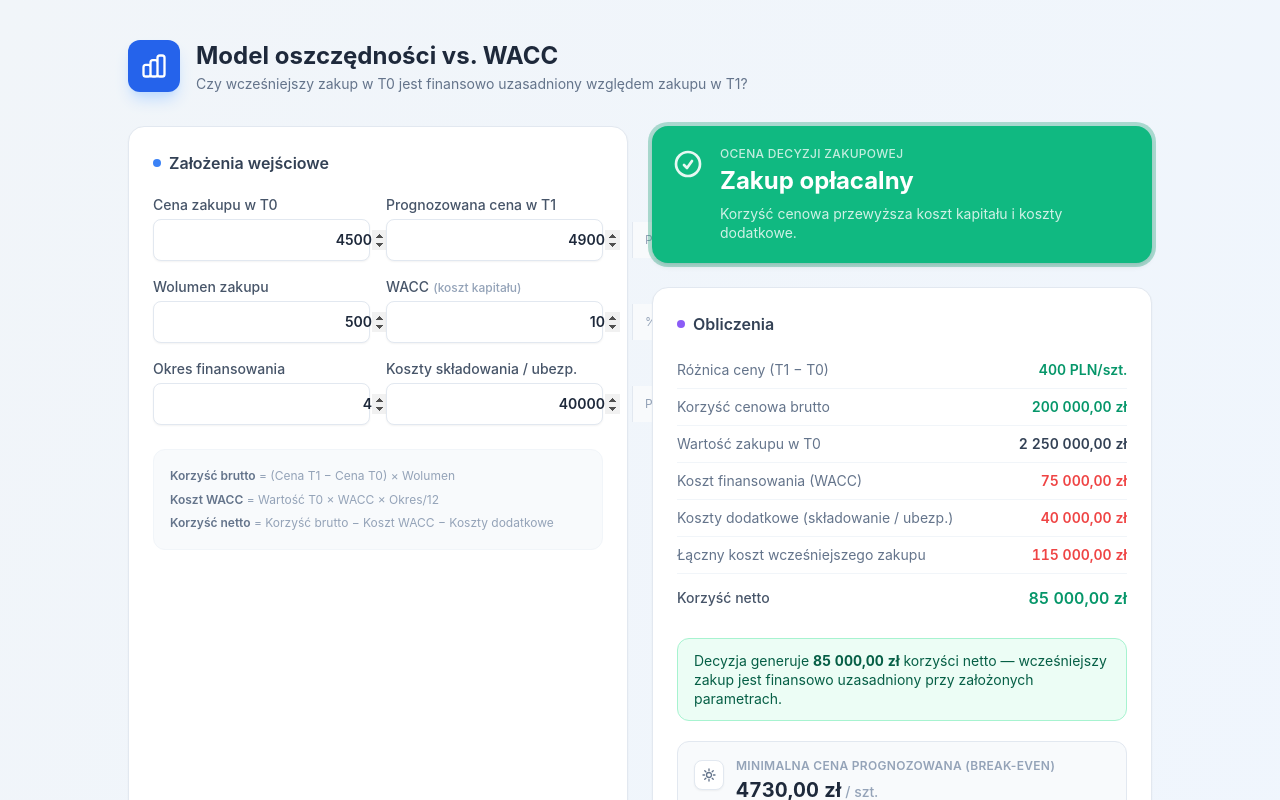
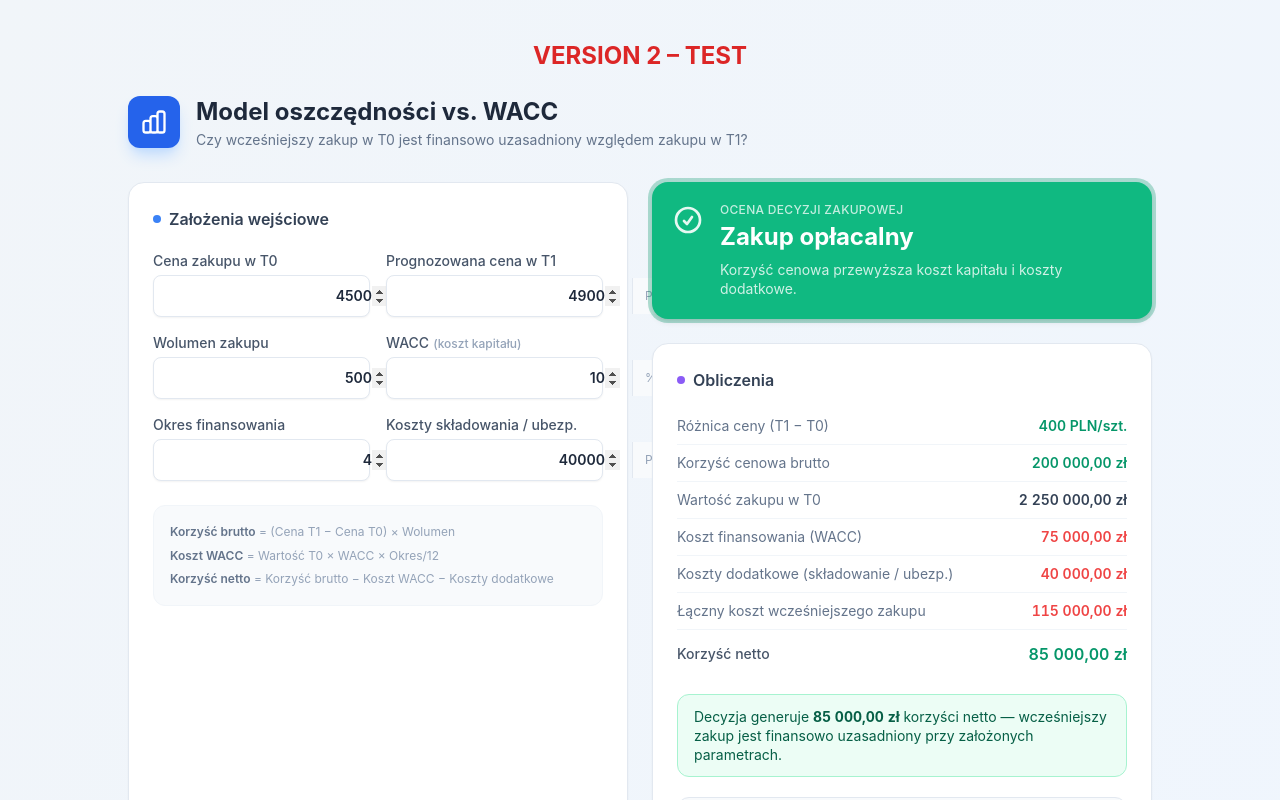
Before and after one commit to profitia/WACC, a Next.js app: page / in a window 1280 px wide. Shown: the top 800 px of the page. Built offline with nearby package versions, Linux system fonts and the light colour scheme.

Commit message:
test version

```diff
--- a/app/page.tsx
+++ b/app/page.tsx
@@ -34,6 +34,9 @@ export default function Home() {
 
   return (
     <main className="min-h-screen bg-gradient-to-br from-slate-100 to-blue-50 py-10 px-4">
+      {/* Baner testowy */}
+      <p className="text-center text-2xl font-bold text-red-600 mb-6">VERSION 2 – TEST</p>
+
       {/* Nagłówek */}
       <div className="max-w-5xl mx-auto mb-8">
         <div className="flex items-start gap-4">
```
